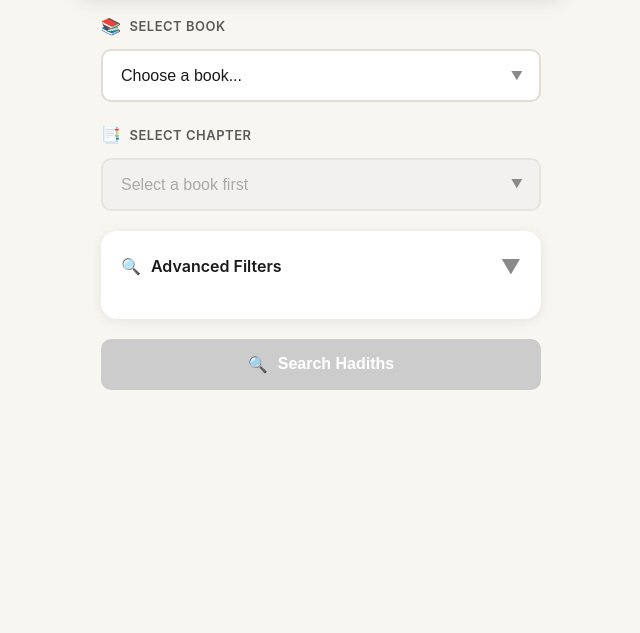
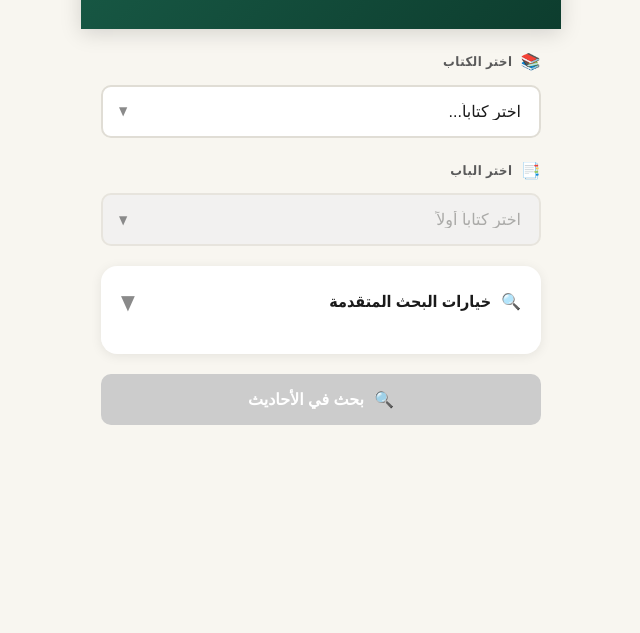
Before and after one commit to yabaggi/hadith, a plain HTML site: page index.html in a window 1280 px wide. Shown: the part 167-800 px from the top of the page, without its empty margins (319-959 px from the left). Drawn offline with Linux system fonts and the light colour scheme.

Commit message:
default to ar

```diff
--- a/index.html
+++ b/index.html
@@ -1,5 +1,5 @@
 <!DOCTYPE html>
-<html lang="en" dir="ltr">
+<html lang="ar" dir="rtl">
 <head>
     <meta charset="UTF-8">
     <meta name="viewport" content="width=device-width, initial-scale=1.0, maximum-scale=1.0, user-scalable=no">
@@ -161,7 +161,7 @@
         let allHadiths = {}; // To cache hadiths for each book
         let currentPage = 1;
         let totalPages = 1;
-        let currentLang = 'en';
+        let currentLang = localStorage.getItem('currentLang') || 'ar';
 
         // DOM Elements
         const bookSelect = document.getElementById('bookSelect');
@@ -196,6 +196,7 @@
         // Language switching
         function setLanguage(lang) {
             currentLang = lang;
+            localStorage.setItem('currentLang', lang); // Save language preference
 
             // Update body direction
             if (lang === 'ar') {
@@ -232,6 +233,9 @@
             // Update page info
             updatePageInfo();
             populateBooksDropdown(); // Repopulate books for the new language
+
+            // Dispatch custom event for other pages/components to react
+            window.dispatchEvent(new CustomEvent('languageChanged', { detail: { lang: lang } }));
         }
 
         function updatePageInfo() {
@@ -618,7 +622,10 @@
         });
 
         // Initialize
-        document.addEventListener('DOMContentLoaded', loadInitialData);
+        document.addEventListener('DOMContentLoaded', async () => {
+            await loadInitialData();
+            setLanguage(currentLang);
+        });
     </script>
 </body>
 </html>
```
Also changed, not shown: about.html (+10 -2 lines).
